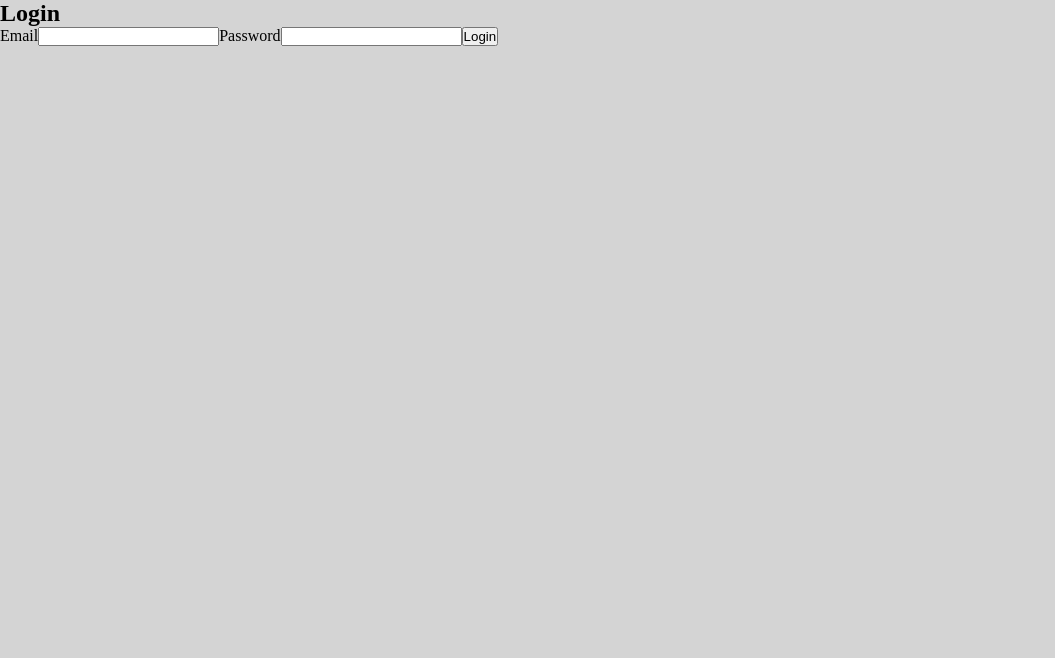
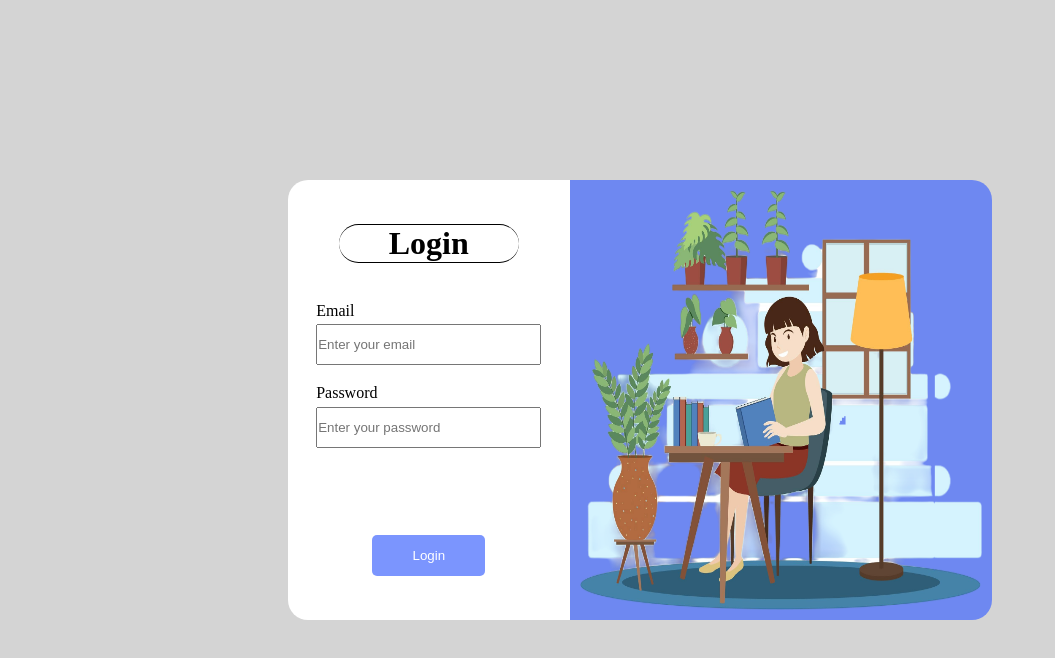
Before and after one commit to infoshareacademy/jfdzr13-team-lospollos, a React (Vite) app in the folder los-urlopos/: page /login in a window 1280 px wide. Shown: the top 658 px of the page, without its empty margins (0-1055 px from the left). Built offline with nearby package versions, Linux system fonts and the light colour scheme; no server answers.

Commit message:
finished loginPage, improved Layout and userPanel (changes 100% to 100vw and accordingly)

```diff
--- a/los-urlopos/src/components/Layout/Layout.module.css
+++ b/los-urlopos/src/components/Layout/Layout.module.css
@@ -1,5 +1,6 @@
 .layout {
   height: 100vh;
+  width: 100vw;
   display: grid;
   grid-template-rows: 50px 1fr;
   grid-template-areas:
--- a/los-urlopos/src/components/Login/Login.module.css
+++ b/los-urlopos/src/components/Login/Login.module.css
@@ -0,0 +1,149 @@
+.loginError {
+  margin-top: 3%;
+  font-size: 2vmin;
+  align-self: center;
+  visibility: hidden;
+  min-height: 2em;
+}
+
+.loginErrorVisible {
+  visibility: visible;
+}
+
+.loginWrapper {
+  position: relative;
+  height: 55%;
+  width: 55%;
+  top: 50%;
+  left: 50%;
+  transform: translate(-50%, -50%);
+  display: flex;
+  margin: 0;
+  padding: 0;
+  border-radius: 20px;
+}
+
+.contentCont {
+  height: 100%;
+  width: 40%;
+  display: flex;
+  flex-direction: column;
+  justify-content: center;
+  background-color: white;
+  border-top-left-radius: 20px;
+  border-bottom-left-radius: 20px;
+}
+
+.loginContent {
+  width: 80%;
+  height: 80%;
+  align-self: center;
+  display: flex;
+  flex-direction: column;
+}
+
+.loginH2 {
+  width: 80%;
+  border-top: 1px solid black;
+  border-bottom: 1px solid black;
+  border-radius: 100px;
+  display: flex;
+  align-self: center;
+  justify-content: center;
+  font-size: 4vmin;
+}
+
+.loginForm {
+  height: 95%;
+  display: flex;
+  flex-direction: column;
+  justify-content: space-between;
+}
+
+.inputsCont {
+  height: 60%;
+  width: 100%;
+  display: flex;
+  flex-direction: column;
+  justify-content: space-between;
+}
+
+.emailLabel {
+  height: 50%;
+  display: flex;
+  flex-direction: column;
+}
+
+.labelInput {
+  margin-top: 2%;
+  height: 50%;
+}
+
+.labelInput:focus {
+  border: 3px solid rgba(69, 106, 254, 0.706);
+  color: none;
+}
+
+.passwordLabel {
+  height: 50%;
+  display: flex;
+  flex-direction: column;
+}
+
+.passwordInput {
+  margin-top: 2%;
+  height: 50%;
+}
+
+.passwordInput:focus {
+  border: 3px solid rgba(69, 106, 254, 0.706);
+  color: none;
+}
+
+.btnCont {
+  height: 15%;
+  width: 50%;
+  align-self: center;
+  border-radius: 5px;
+  margin-top: 10%;
+}
+
+.loginBtn {
+  width: 100%;
+  height: 100%;
+  align-self: center;
+  background-color: rgba(69, 106, 254, 0.706);
+  color: white;
+  border-radius: 5px;
+  transition: 0.2s;
+  border: none;
+}
+
+.loginBtn:hover {
+  cursor: pointer;
+  background-color: rgb(69, 106, 254);
+  transition: 0.2s;
+}
+
+.loginBtn:active {
+  transform: scale(0.99);
+  background-color: rgba(69, 106, 254, 0.706);
+  box-shadow: 3px 2px 22px 1px rgba(0, 0, 0, 0.24);
+}
+
+.imageCont {
+  height: 100%;
+  width: 60%;
+  justify-content: center;
+  display: flex;
+  background-color: rgba(69, 106, 254, 0.706);
+  border-top-right-radius: 20px;
+  border-bottom-right-radius: 20px;
+}
+
+.loginImage {
+  display: flex;
+  align-self: center;
+  width: 100%;
+  height: 100%;
+}
--- a/los-urlopos/src/components/Login/Login.tsx
+++ b/los-urlopos/src/components/Login/Login.tsx
@@ -1,6 +1,8 @@
 import { useEffect, useState } from "react";
 import { useNavigate } from "react-router-dom";
 import useAuth from "../../contexts/AuthContext";
+import styles from "./Login.module.css";
+import image from "../../images/workHome.png";
 
 const Login = () => {
   const { login, authUserId } = useAuth();
@@ -17,8 +19,8 @@ const Login = () => {
     event.preventDefault();
 
     const formData = new FormData(event.currentTarget);
-    const email = formData.get("email") as string;
-    const password = formData.get("password") as string;
+    const email = formData.get("email");
+    const password = formData.get("password");
 
     try {
       await login(email, password);
@@ -30,22 +32,55 @@ const Login = () => {
   };
 
   return (
-    <div>
-      <h2>Login</h2>
-      {unsuccessLogin && <span>Login failed - invalid email or password</span>}
-      <form onSubmit={handleLogin}>
-        <label>
+    <div className={styles.loginWrapper}>
+      <div className={styles.contentCont}>
+        <div className={styles.loginContent}>
+          <h2 className={styles.loginH2}>Login</h2>
+          <span
+            className={`${styles.loginError} ${
+              unsuccessLogin ? styles.loginErrorVisible : ""
+            }`}
+          >
+            Login failed - invalid email or password
+          </span>
+          <form onSubmit={handleLogin} className={styles.loginForm}>
+            <div className={styles.inputsCont}>
+              <label className={styles.emailLabel}>
                 Email
-          <input type="email" name="email" id="email" />
+                <input
+                  className={styles.labelInput}
+                  type="email"
+                  name="email"
+                  id="email"
+                  placeholder="Enter your email"
+                />
               </label>
-        <label>
+              <label className={styles.passwordLabel}>
                 Password
-          <input type="password" name="password" id="password" />
+                <input
+                  className={styles.passwordInput}
+                  type="password"
+                  name="password"
+                  id="password"
+                  placeholder="Enter your password"
+                />
               </label>
-        <button type="submit" formMethod="POST">
+            </div>
+            <div className={styles.btnCont}>
+              <button
+                className={styles.loginBtn}
+                type="submit"
+                formMethod="POST"
+              >
                 Login
               </button>
+            </div>
           </form>
+        </div>
+      </div>
+      <div className={styles.imageCont}>
+        <img src={image} className={styles.loginImage} alt="Work from home" />
+      </div>
     </div>
   );
 };
--- a/los-urlopos/src/components/UserPanel/UserComponent/userComponent.module.css
+++ b/los-urlopos/src/components/UserPanel/UserComponent/userComponent.module.css
@@ -1,12 +1,8 @@
 .profilePictureWrapper {
-  box-shadow: 0px 3px 8px 2px rgba(160, 160, 160, 1);
   box-shadow: 0px 3px 8px 2px rgba(160, 160, 160, 1);
   display: flex;
   padding: 0.6%;
-  height: 15%;
-  width: 94.99%;
-  padding: 0.6%;
-  height: 15%;
+  height: 17%;
   width: 94.99%;
   position: relative;
   background-color: white;
@@ -20,11 +16,9 @@
 .profilePictureCont {
   position: relative;
   left: 2%;
-  left: 2%;
   width: 100px;
   height: 100px;
   display: flex;
-  align-self: center;
   align-self: center;
 }
 
--- a/los-urlopos/src/components/UserPanel/userPanel.module.css
+++ b/los-urlopos/src/components/UserPanel/userPanel.module.css
@@ -4,8 +4,8 @@
   box-sizing: border-box;
 }
 .mainContainer {
-  width: 100%;
-  height: 100%;
+  width: 100vw;
+  height: 100vh;
   background-color: rgb(212, 212, 212);
   margin: 0;
   padding: 0;
@@ -30,15 +30,14 @@
   flex-direction: column;
   align-items: center;
   gap: 20px;
-  justify-content: center;
 }
 
 .overlay {
   position: fixed;
   top: 0;
   left: 0;
-  width: 100%;
-  height: 100%;
+  width: 100vw;
+  height: 100vh;
   background-color: rgba(0, 0, 0, 0.5);
   z-index: 10;
 }
--- a/los-urlopos/src/index.css
+++ b/los-urlopos/src/index.css
@@ -2,7 +2,10 @@
   margin: 0;
   padding: 0;
 }
-
+#root {
+  height: 100vh;
+  width: 100vw;
+}
 body {
   background-color: rgb(212, 212, 212);
 }
```
Also changed, not shown: los-urlopos/src/images/workHome.png (added). Lines whose indentation alone changed are shown as unchanged.
